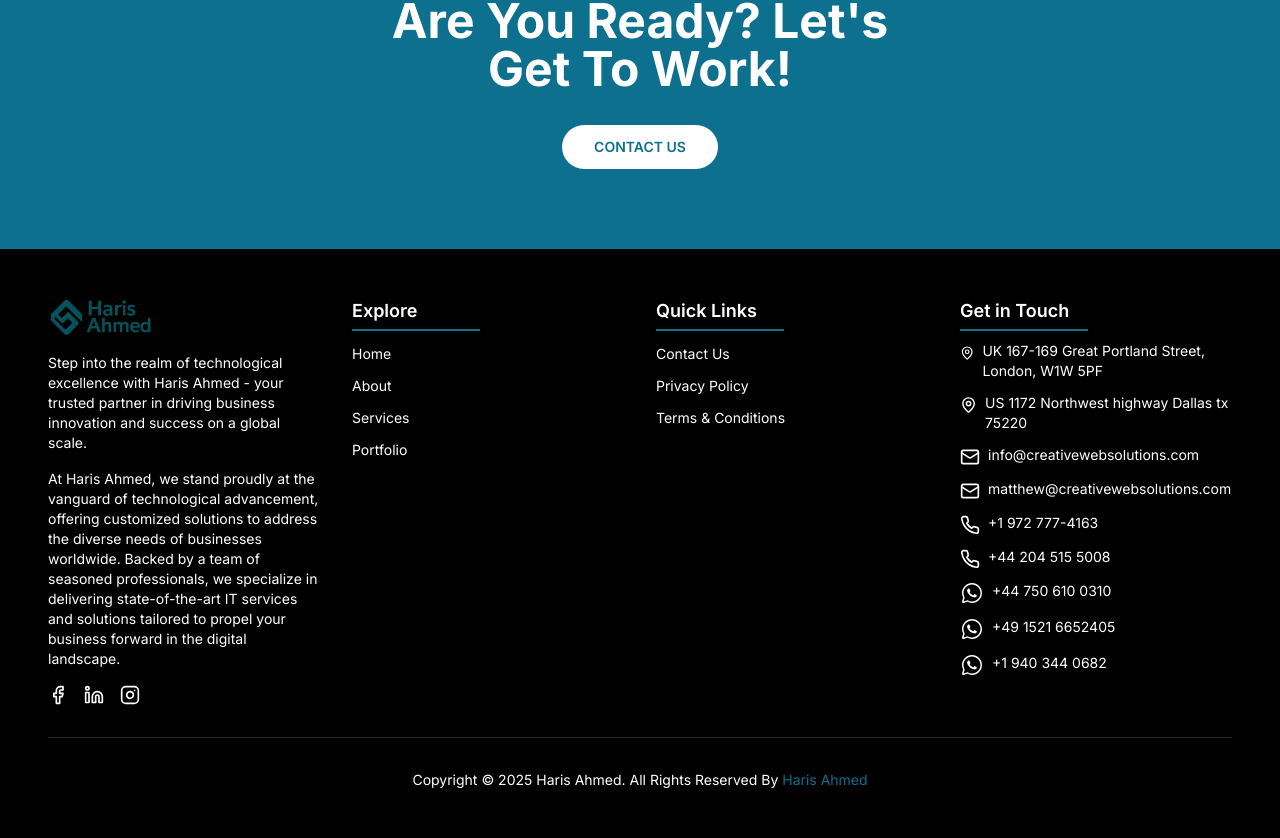
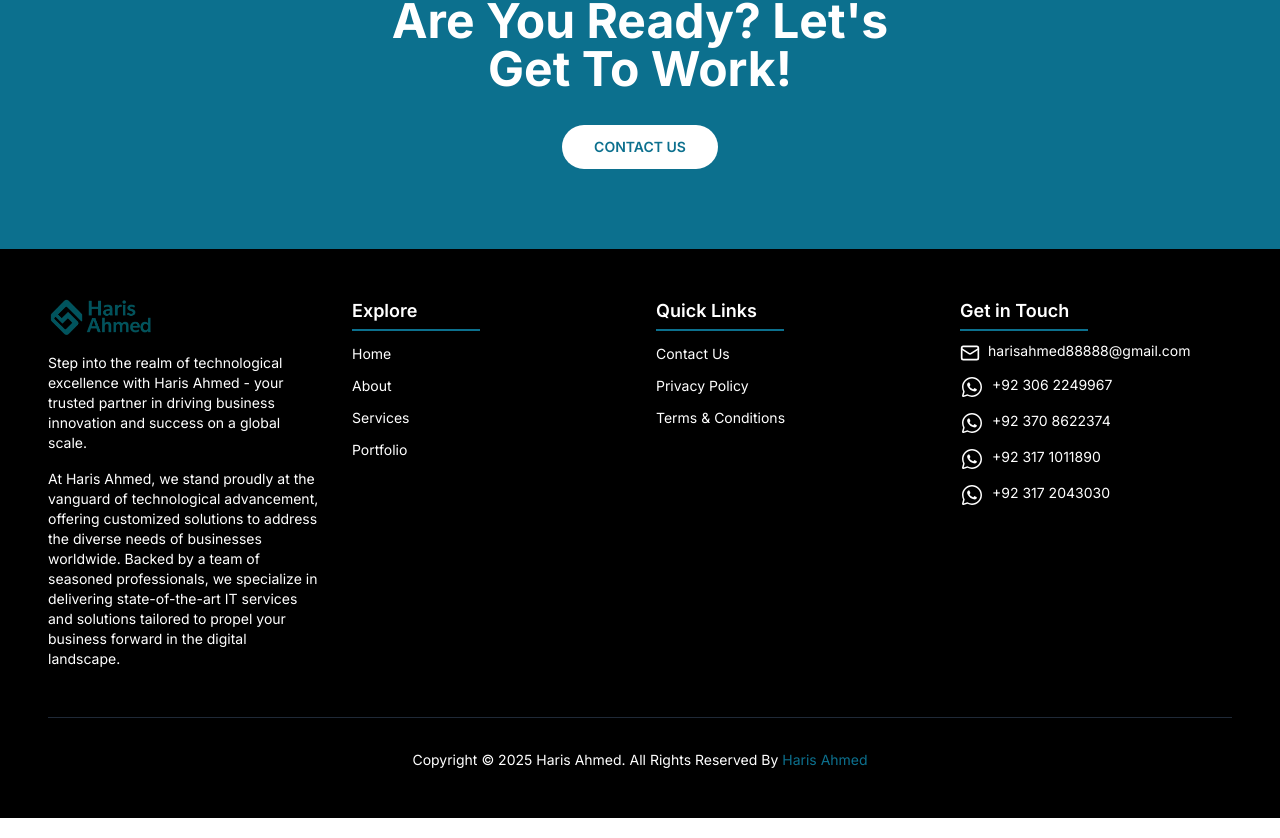
Before and after one commit to junaidsalam495/next-stack-solutions, a Next.js app: page /services in a window 1280 px wide. Shown: the part 1497-2335 px from the top of the page. Built offline with nearby package versions, Linux system fonts and the light colour scheme.

Commit message:
add haris email and whatsap nummber add

```diff
--- a/components/contact/contact-card.tsx
+++ b/components/contact/contact-card.tsx
@@ -23,11 +23,11 @@ const ContactCard = () => {
                                     </div>
                                     <h3 className="text-xl font-semibold text-black mb-2">Mail Here</h3>
                                     <a
-                                        href="mailto:info@creativewebsolutions.com"
+                                        href="mailto:harisahmed88888@gmail.com"
                                         className="text-[#0C708E] hover:underline"
-                                        aria-label="Send an email to info@creativewebsolutions.com"
+                                        aria-label="Send an email to harisahmed88888@gmail.com"
                                     >
-                                        info@creativewebsolutions.com
+                                        harisahmed88888@gmail.com
                                     </a>
                                 </CardContent>
                             </Card>
--- a/components/footer.tsx
+++ b/components/footer.tsx
@@ -1,6 +1,6 @@
 import Link from "next/link"
 import Image from "next/image"
-import { Facebook, Linkedin, Instagram, MapPin, Mail, Phone } from "lucide-react"
+import { Mail } from "lucide-react"
 import WhatsapSvg from "./whatsap-svg"
 
 export function Footer() {
@@ -29,32 +29,6 @@ export function Footer() {
               professionals, we specialize in delivering state-of-the-art IT services and solutions tailored to propel
               your business forward in the digital landscape.
             </p>
-            <div className="flex space-x-4">
-              <a
-                href="https://www.facebook.com/CreativeWebsiteSolutions/"
-                target="_blank"
-                rel="noopener noreferrer"
-                aria-label="Visit our Facebook page"
-              >
-                <Facebook className="w-5 h-5 text-white hover:text-[#0C708E] cursor-pointer" />
-              </a>
-              <a
-                href="https://www.linkedin.com/company/creative-webs-solutions/"
-                target="_blank"
-                rel="noopener noreferrer"
-                aria-label="Visit our LinkedIn profile"
-              >
-                <Linkedin className="w-5 h-5 text-white hover:text-[#0C708E] cursor-pointer" />
-              </a>
-              <a
-                href="https://www.instagram.com/creativewebssolutions.official/"
-                target="_blank"
-                rel="noopener noreferrer"
-                aria-label="Visit our Instagram profile"
-              >
-                <Instagram className="w-5 h-5 text-white hover:text-[#0C708E] cursor-pointer" />
-              </a>
-            </div>
           </div>
 
           <div className="relative">
@@ -116,59 +90,46 @@ export function Footer() {
 
             <ul className="space-y-3 text-sm">
               <li className="flex items-start space-x-2">
-                <MapPin className="w-5 h-5 text-white hover:text-[#0C708E] mt-0.5" />
-                <span className="text-white">UK 167-169 Great Portland Street, London, W1W 5PF</span>
-              </li>
-              <li className="flex items-start space-x-2">
-                <MapPin className="w-5 h-5 text-white hover:text-[#0C708E] mt-0.5" />
-                <span className="text-white">US 1172 Northwest highway Dallas tx 75220</span>
-              </li>
-              <li className="flex items-start space-x-2">
                 <Mail className="w-5 h-5 text-white hover:text-[#0C708E] mt-0.5" />
-                <a href="mailto:info@creativewebsolutions.com" className="text-white hover:text-[#0C708E] hover:underline">
-                  info@creativewebsolutions.com
+                <a href="mailto:harisahmed88888@gmail.com" className="text-white hover:text-[#0C708E] hover:underline">
+                  harisahmed88888@gmail.com
                 </a>
-              </li>
-              <li className="flex items-start space-x-2">
-                <Mail className="w-5 h-5 text-white hover:text-[#0C708E] mt-0.5" />
-                <a href="mailto:matthew@creativewebsolutions.com" className="text-white hover:text-[#0C708E] hover:underline">
-                  matthew@creativewebsolutions.com
-                </a>
-              </li>
-              <li className="flex items-start space-x-2">
-                <Phone className="w-5 h-5 text-white hover:text-[#0C708E] mt-0.5" />
-                <a href="tel:+19727774163" className="text-white hover:text-[#0C708E] hover:underline">+1 972 777-4163</a>
-              </li>
-              <li className="flex items-start space-x-2">
-                <Phone className="w-5 h-5 text-white hover:text-[#0C708E] mt-0.5" />
-                <a href="tel:+442045155008" className="text-white hover:text-[#0C708E] hover:underline">+44 204 515 5008</a>
               </li>
               <li className="flex items-start space-x-2">
                 <WhatsapSvg />
                 <a
-                  href="https://wa.me/447506100310"
+                  href="https://wa.me/923062249967"
                   target="_blank"
                   rel="noopener noreferrer"
                   aria-label="Chat with us on WhatsApp"
-                  className="text-white hover:text-[#0C708E] hover:underline">+44 750 610 0310</a>
+                  className="text-white hover:text-[#0C708E] hover:underline">+92 306 2249967</a>
               </li>
               <li className="flex items-start space-x-2">
                 <WhatsapSvg />
                 <a
-                  href="https://wa.me/4915216652405"
+                  href="https://wa.me/923708622374"
                   target="_blank"
                   rel="noopener noreferrer"
                   aria-label="Chat with us on WhatsApp"
-                  className="text-white hover:text-[#0C708E] hover:underline">+49 1521 6652405</a>
+                  className="text-white hover:text-[#0C708E] hover:underline">+92 370 8622374</a>
               </li>
               <li className="flex items-start space-x-2">
                 <WhatsapSvg />
                 <a
-                  href="https://wa.me/19403440682"
+                  href="https://wa.me/923171011890"
                   target="_blank"
                   rel="noopener noreferrer"
                   aria-label="Chat with us on WhatsApp"
-                  className="text-white hover:text-[#0C708E] hover:underline">+1 940 344 0682</a>
+                  className="text-white hover:text-[#0C708E] hover:underline">+92 317 1011890</a>
+              </li>
+              <li className="flex items-start space-x-2">
+                <WhatsapSvg />
+                <a
+                  href="https://wa.me/923172043030"
+                  target="_blank"
+                  rel="noopener noreferrer"
+                  aria-label="Chat with us on WhatsApp"
+                  className="text-white hover:text-[#0C708E] hover:underline">+92 317 2043030</a>
               </li>
             </ul>
           </div>
--- a/components/header.tsx
+++ b/components/header.tsx
@@ -63,7 +63,7 @@ export function Header() {
 
           <div className="hidden lg:flex items-center space-x-4">
             <a
-              href="https://wa.me/447440451891"
+              href="https://wa.me/923062249967"
               target="_blank"
               rel="noopener noreferrer"
               aria-label="Chat with us on WhatsApp"
@@ -72,15 +72,6 @@ export function Header() {
                 <WhatsapSvg />
                 WhatsApp
               </button>
-            </a>
-            <a href="https://tawk.to/chat/6239f19d2bd26d087e742876/1fup5fk6a" target="_blank">
-              <Button
-                className="bg-[#0C708E] hover:bg-[#08596F] text-white rounded-full px-5 py-2 flex items-center gap-2"
-                aria-label="Start a live chat with our support team"
-              >
-                <MessageCircle size={16} aria-hidden="true" />
-                Live Chat
-              </Button>
             </a>
           </div>
           <button
@@ -111,7 +102,7 @@ export function Header() {
             ))}
             <div className="flex flex-col space-y-2 mt-4">
               <a
-                href="https://wa.me/447440451891"
+                href="https://wa.me/923062249967"
                 target="_blank"
                 rel="noopener noreferrer"
                 aria-label="Chat with us on WhatsApp"
@@ -121,17 +112,7 @@ export function Header() {
                   WhatsApp
                 </button>
               </a>
-              <a href="https://tawk.to/chat/6239f19d2bd26d087e742876/1fup5fk6a" target="_blank">
-                <Button
-                  className="bg-[#0C708E] hover:bg-[#08596F] text-white rounded-full px-5 py-2 flex items-center gap-2"
-                  aria-label="Start a live chat with our support team"
-                >
-                  <MessageCircle size={16} aria-hidden="true" />
-                  Live Chat
-                </Button>
-              </a>
             </div>
-
           </motion.nav>
         )}
       </div>
--- a/components/whats-app-floating-button.tsx
+++ b/components/whats-app-floating-button.tsx
@@ -5,7 +5,7 @@ import { PhoneCall } from "lucide-react"
 import { cn } from "@/lib/utils"
 import WhatsapSvg from "./whatsap-svg"
 
-const WHATSAPP_NUMBER = "+447440451891"
+const WHATSAPP_NUMBER = "+923062249967"
 
 export function WhatsAppFloatingButton() {
   const [hovered, setHovered] = useState(false)
@@ -13,7 +13,7 @@ export function WhatsAppFloatingButton() {
   return (
     <>
       <a
-        href="https://wa.me/447440451891"
+        href="https://wa.me/923062249967"
         target="_blank"
         rel="noopener noreferrer"
         aria-label="Chat with us on WhatsApp"
```
Also changed, not shown: data/service-data.ts (+9 -9 lines).
